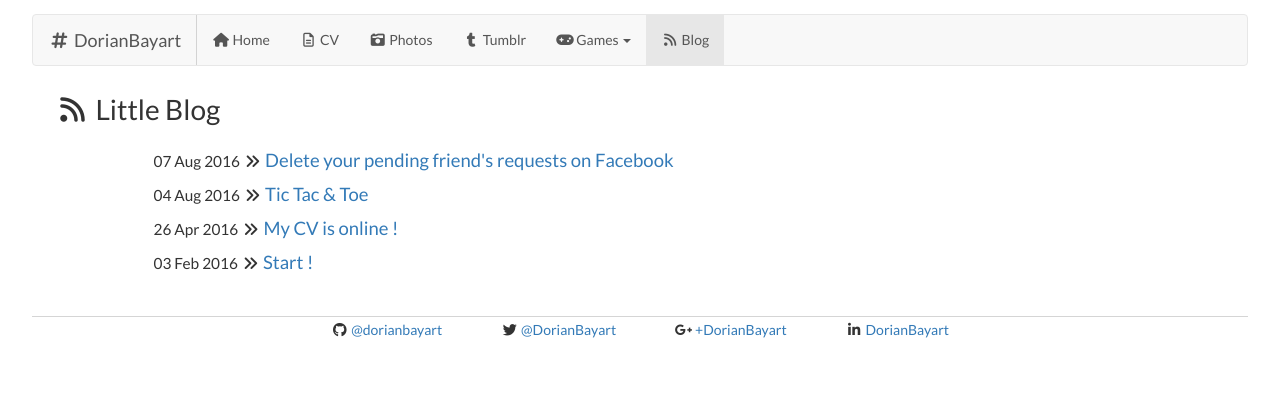
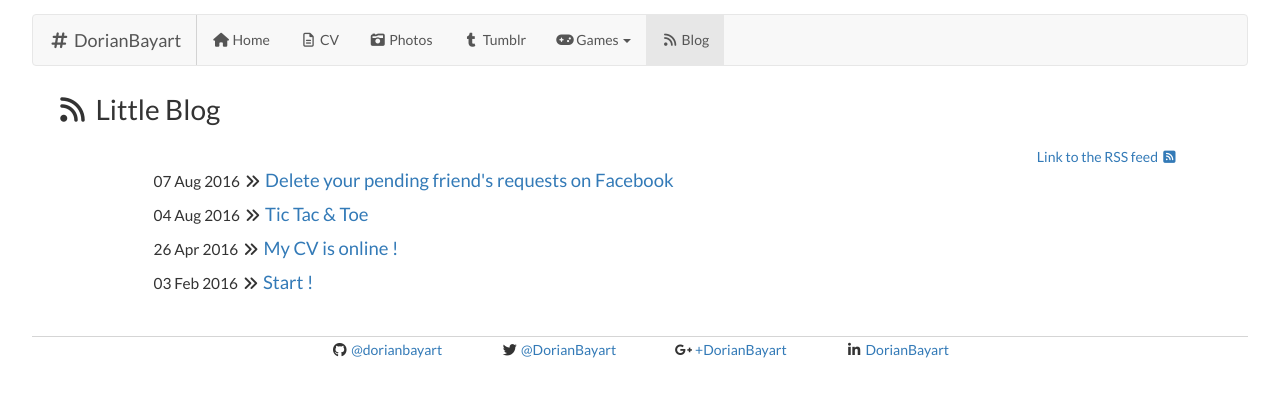
Before and after one commit to dorianbayart/dorianbayart.github.io, a Jekyll site: the page built from blog/index.html, in a window 1280 px wide. Shown: the top 397 px of the page. Built offline with Jekyll 4.4.1, drawn with Linux system fonts in a browser that asks for light colours; nearby versions of some CDN libraries.

Commit message:
Update index.html

```diff
--- a/blog/index.html
+++ b/blog/index.html
@@ -10,8 +10,9 @@
 <link rel="stylesheet" type="text/css" href="/css/blog.css">
 
 <h1><i class="fa fa-rss fa-fw"></i>&nbsp;{{ page.title }}</h1>
+<a id="rssLink" href="{{ site.baseurl }}/blog/atom.xml" target="_blank" type="application/rss+xml" rel="alternate">Link to the RSS feed&nbsp;<i class="fa fa-rss-square fa-fw"></i></a>
+
 <ul class="posts">
-
   {% for post in site.posts %}
     <li><span>{{ post.date | date_to_string }}</span>&nbsp;<i class="fa fa-angle-double-right fa-fw"></i>&nbsp;<a href="{{ post.url }}" title="{{ post.title }}">{{ post.title }}</a></li>
   {% endfor %}
```
